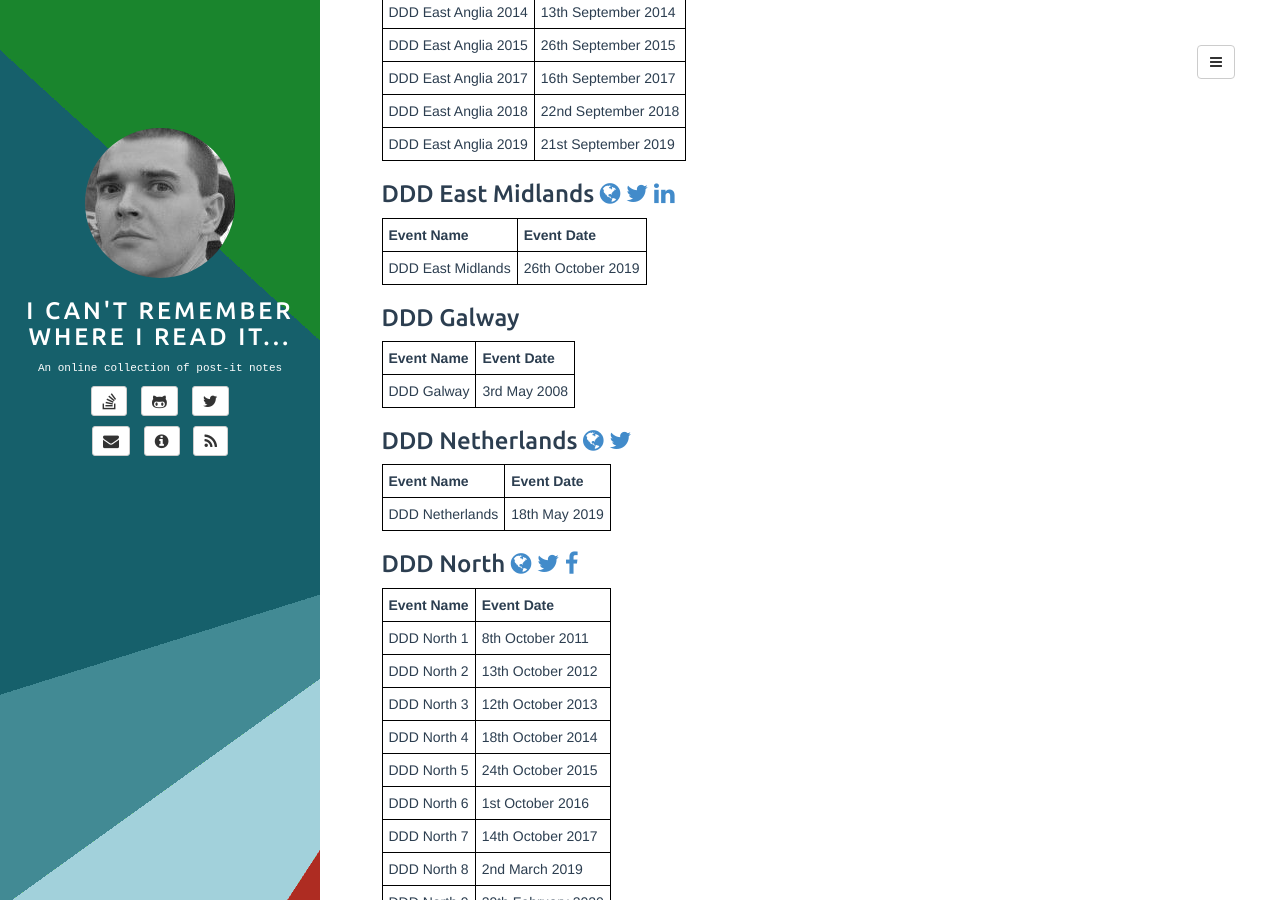
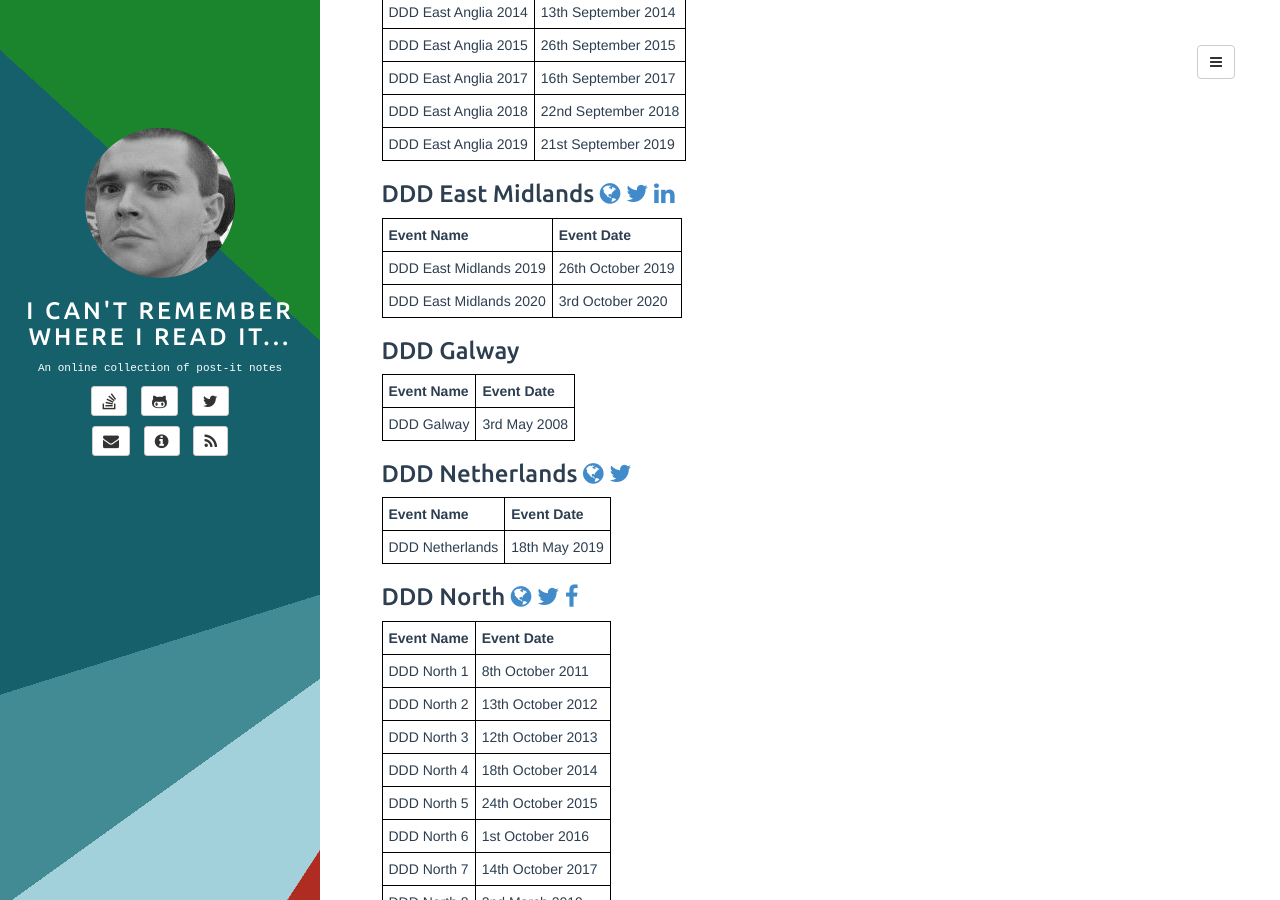
Before and after one commit to adrianbanks/adrianbanks.github.io, a Jekyll site: the page built from ddd-grouped.md, in a window 1280 px wide and 900 px high, scrolled down 1118 px. Built offline with Jekyll 4.4.1, drawn with Linux system fonts in a browser that asks for light colours.

Commit message:
Add DDD East Midlands 2020

```diff
--- a/ddd-grouped.md
+++ b/ddd-grouped.md
@@ -64,9 +64,10 @@ There have been many Developer! Developer! Developer! events over the years, spr
 
 ### DDD East Midlands [<i class="fa fa-globe"></i>](https://www.dddeastmidlands.com) [<i class="fa fa-twitter"></i>](https://twitter.com/dddeastmidlands) [<i class="fa fa-linkedin"></i>](https://www.linkedin.com/company/ddd-east-midlands-limited/)
 
-| **Event Name**    | **Event Date**    |
-| ------------------| ----------------- |
-| DDD East Midlands | 26th October 2019 |
+| **Event Name**         | **Event Date**    |
+| ---------------------- | ----------------- |
+| DDD East Midlands 2019 | 26th October 2019 |
+| DDD East Midlands 2020 | 3rd October 2020  |
 {:.mdtable}
 
 ### DDD Galway
```
Also changed, not shown: ddd-list.md (+2 -1 lines).
